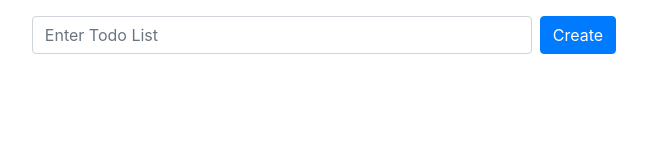
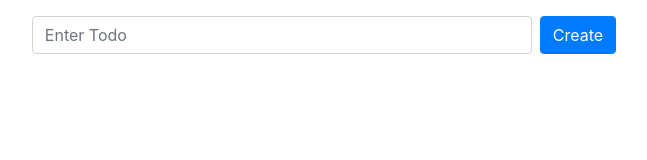
Before and after one commit to lanuyenuit/Sugar, a React (Create React App) app in the folder my-app/: page / in a window 1280 px wide. Shown: the top 160 px of the page, without its empty margins (316-963 px from the left). Built offline with nearby package versions, Linux system fonts and the light colour scheme.

Commit message:
edit key

```diff
--- a/my-app/src/components/AddTodo.jsx
+++ b/my-app/src/components/AddTodo.jsx
@@ -14,7 +14,7 @@ function AddTodo({ handleAddTodo }) {
         <input
           type="text"
           className="form-control input-todo"
-          placeholder="Enter Todo List"
+          placeholder="Enter Todo"
           value={inputTodoName}
           onChange={(e) => setInputTodoName(e.target.value)}
         />
--- a/my-app/src/components/TodoCard/TodoListDetail/index.jsx
+++ b/my-app/src/components/TodoCard/TodoListDetail/index.jsx
@@ -4,7 +4,7 @@ function TodoListDetail({ todoNameListDetail, checkCompleted }) {
   return (
     <div>
       {todoNameListDetail.map((_, index) => (
-        <div key={`${index + 1}-${_}`}>
+        <div key={`${index}-${_.text}`}>
           <TodoItem index={index} item={_} checkCompleted={checkCompleted} />
         </div>
       ))}
--- a/my-app/src/components/TodoList.jsx
+++ b/my-app/src/components/TodoList.jsx
@@ -14,7 +14,7 @@ function TodoList({ todolist, updateTitle, deleteTodo }) {
         {renderTodoList &&
           renderTodoList.map((_, index) => {
             return (
-              <div key={`${index + 1}-${_}`} className="col-sm-4 mb-3">
+              <div key={_.text} className="col-sm-4 mb-3">
                 <Todo
                   item={_}
                   index={index}
```
